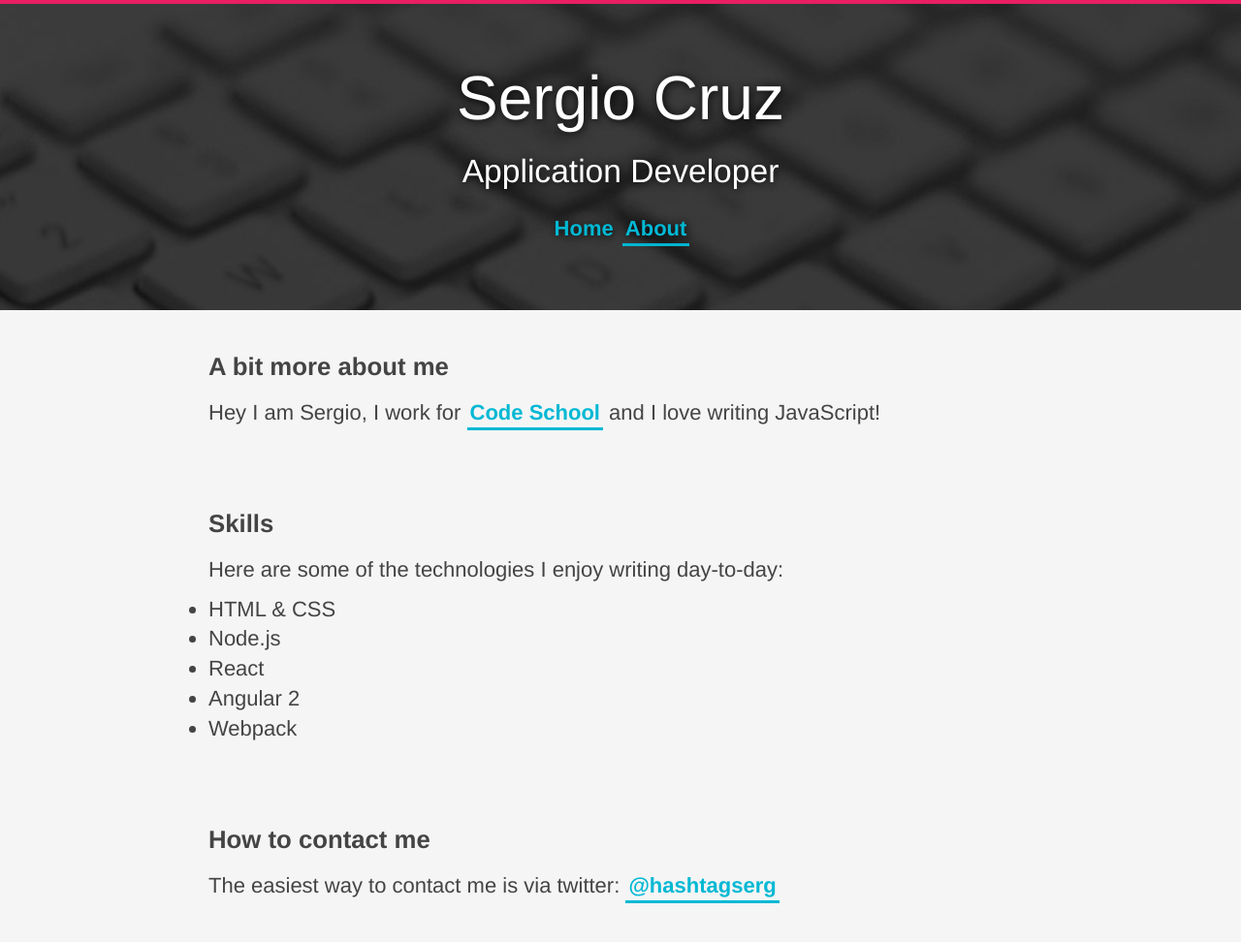
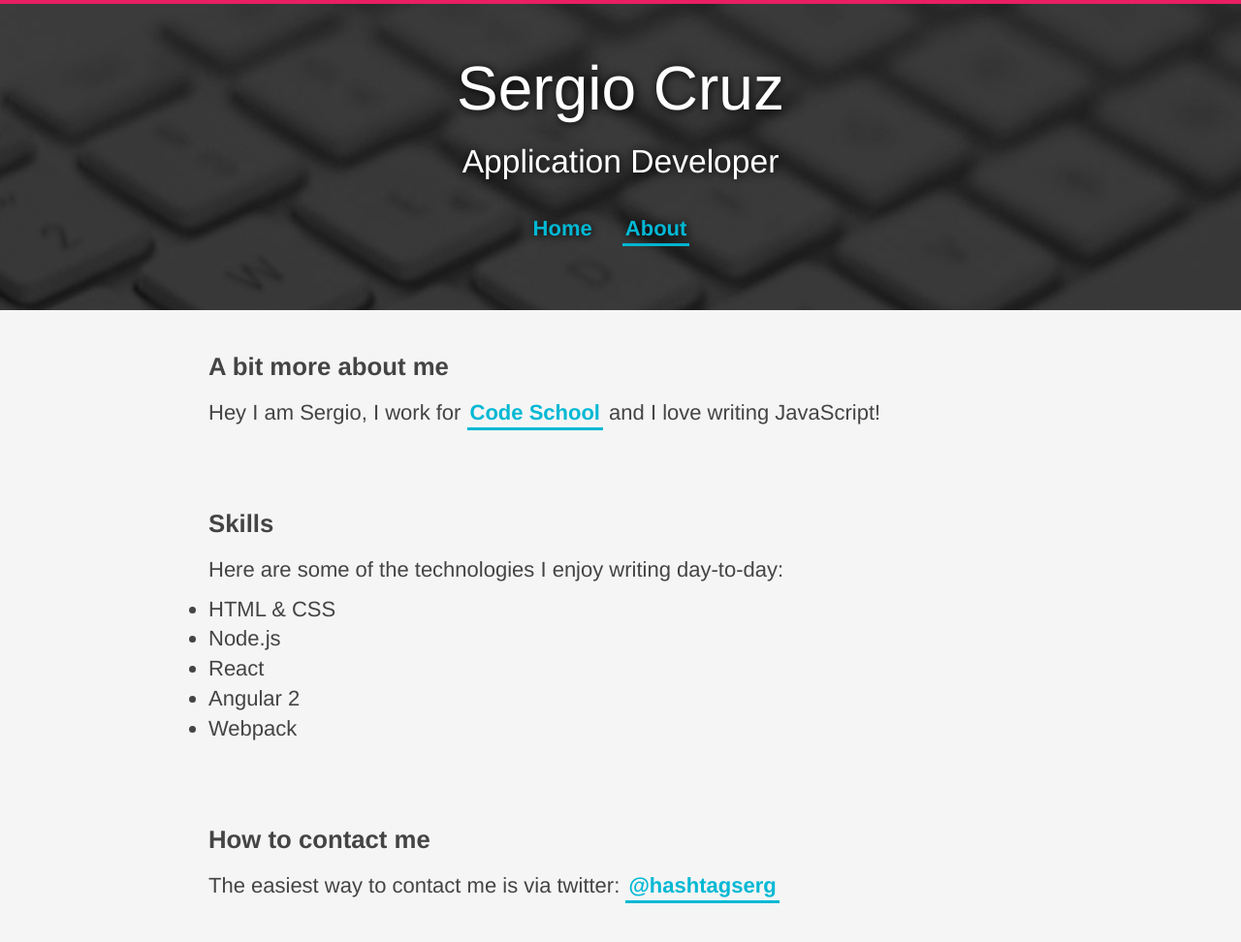
Before and after one commit to codeschool-projects/SemanticHTMLPortfolioProject, a website: page src/index.html in a window 1280 px wide. Shown: the top 972 px of the page at 97% size. Drawn offline with Linux system fonts and the light colour scheme.

Commit message:
changes-tofixtest

```diff
--- a/src/index.html
+++ b/src/index.html
@@ -15,10 +15,13 @@
     <h2>Application Developer</h2>
 
     <nav>
-      <a href="index.html" class="active">Home</a>
-      <a href="about.html">About</a>
+      <ul>
+      <li><a href="index.html" class="active">Home</a></li>
+      <li><a href="about.html">About</a></li>
+    </ul>
     </nav>
   </header>
+  <main>
 
   <section>
     <div class="content-wrapper">
@@ -48,6 +51,7 @@
       <p>The easiest way to contact me is via twitter: <a target="_blank" href="https://twitter.com/hashtagserg">@hashtagserg</a></p>
     </div>
   </section>
+</main>
 
   <footer>
     <div class="content-wrapper">
```
